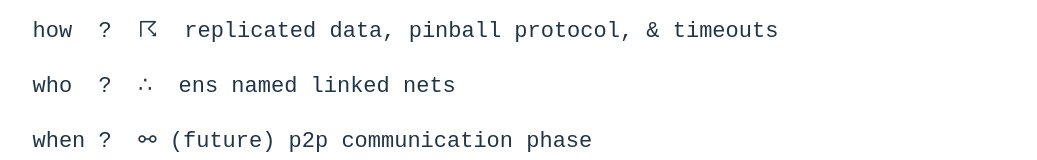
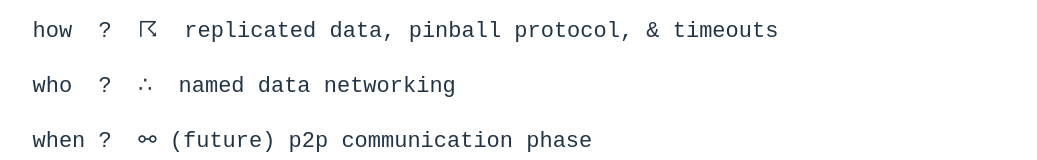
Before and after one commit to moskalyk/vfaas.net, a React (Vite) app: page / in a window 1280 px wide. Shown: the part 436-596 px from the top of the page, without its empty margins (119-1156 px from the left). Built offline with nearby package versions, Linux system fonts and the light colour scheme.

Commit message:
removing ens and adding named data networking

```diff
--- a/src/App.tsx
+++ b/src/App.tsx
@@ -114,7 +114,7 @@ class VFAAS {
       <p className='why'>why  &nbsp;? &nbsp;⚔︎ &nbsp;friends, agents, and what blockchains need</p>
       <p className='what'>what ? &nbsp;✱ &nbsp;composable serverless js functions & kv storage</p>
       <p className='how'>how  &nbsp;? &nbsp;☈ &nbsp;replicated data, pinball protocol, & timeouts</p>
-      <p className='who'>who  &nbsp;? &nbsp;∴ &nbsp;ens named linked nets</p>
+      <p className='who'>who  &nbsp;? &nbsp;∴ &nbsp;named data networking</p>
       <p className='when'>when ? &nbsp;⚯ (future) p2p communication phase</p>
       <p className='where'>where? &nbsp;♖ &nbsp;at home</p>
       <br/>
```
